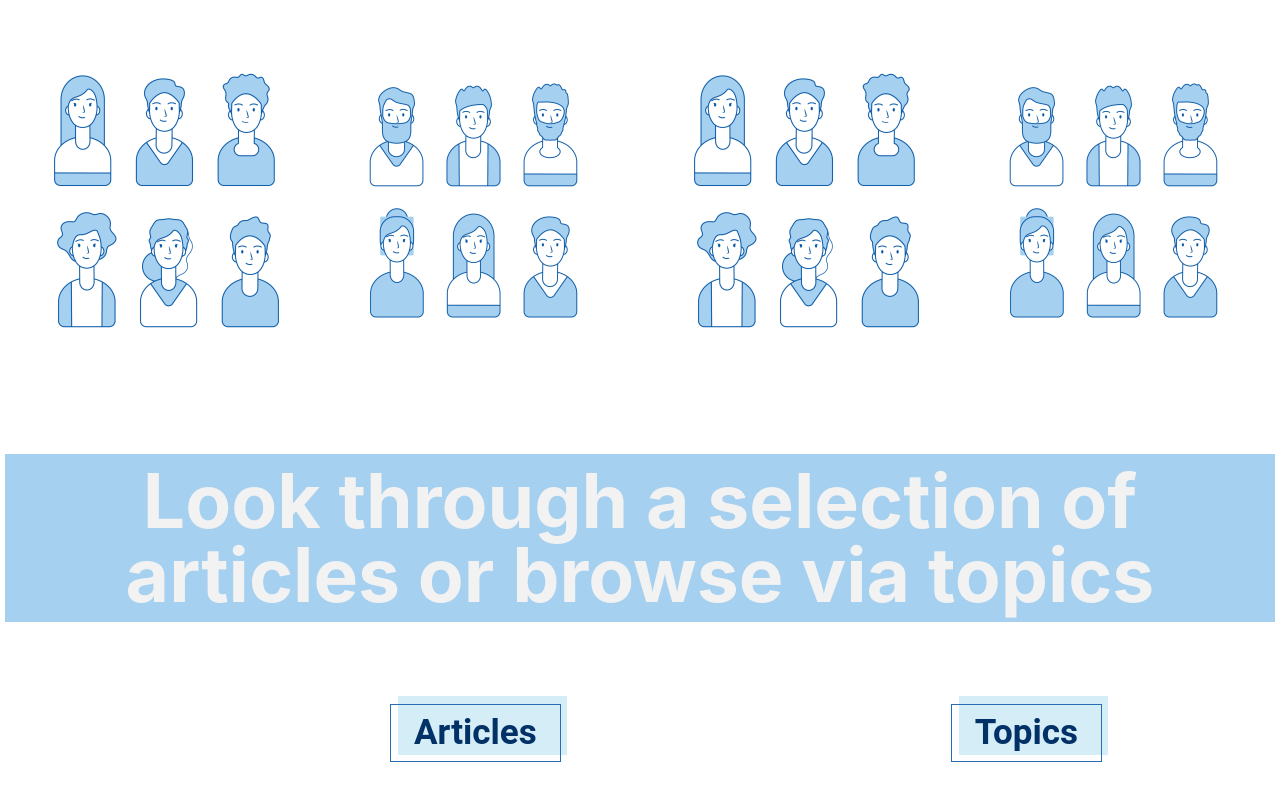
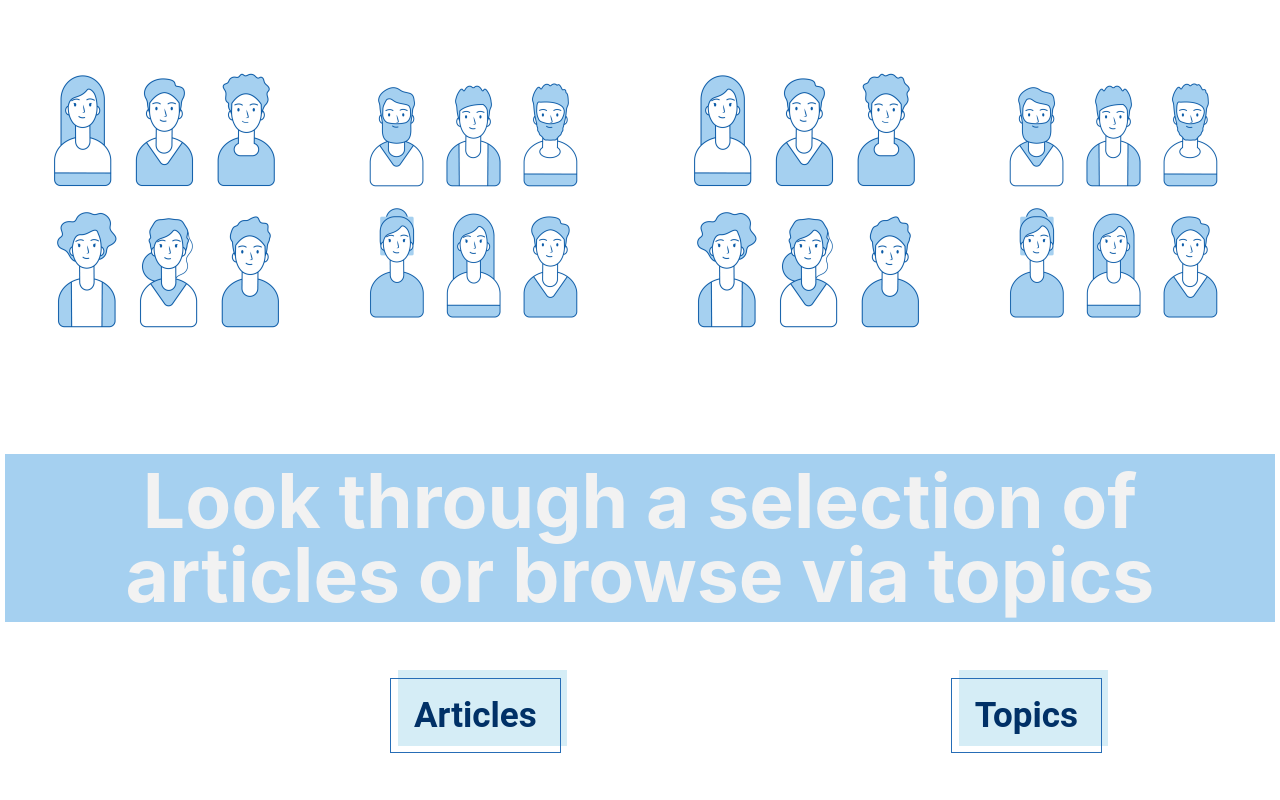
Before and after one commit to jesswils/FE-NC-News, a React (Create React App) app: page / in a window 1280 px wide. Shown: the part 638-1438 px from the top of the page. Built offline with nearby package versions, Linux system fonts and the light colour scheme.

Commit message:
Refactor buttons to use react router Links

```diff
--- a/src/components/Welcome.jsx
+++ b/src/components/Welcome.jsx
@@ -1,4 +1,5 @@
 import logo from '../assets/homepage.png'
+import { Link } from 'react-router-dom'
 
 export default function Welcome() {
     return (
@@ -11,8 +12,8 @@ export default function Welcome() {
             </div>
             <p className='homepage-paragraph'>Look through a selection of articles or browse via topics</p>
             <div className='button-wrapper'>
-                <button className='homepage-button'>Articles</button>
-                <button className='homepage-button'>Topics</button>
+                <Link to="/articles" className='homepage-button'>Articles</Link >
+                <Link to="/topics" className='homepage-button'>Topics</Link>
                 <br>
                 </br>
                 <br></br>
```
